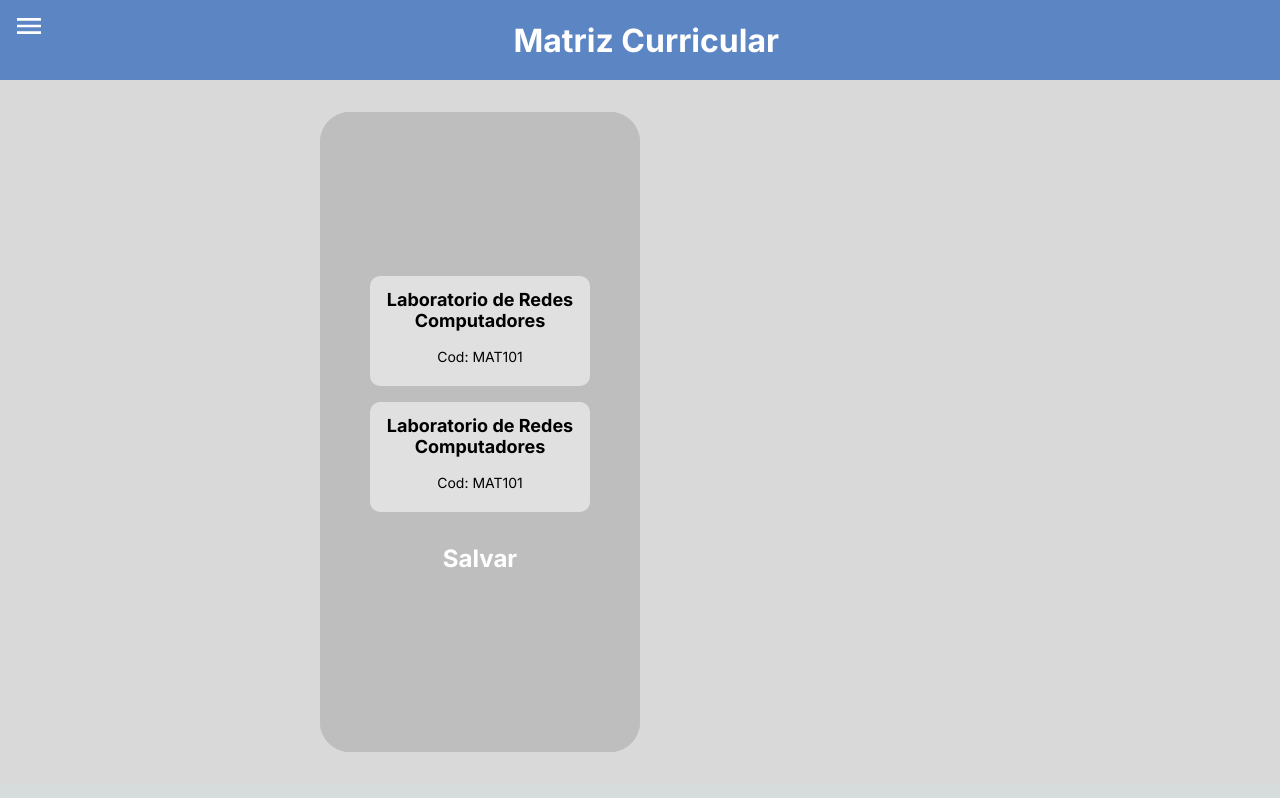
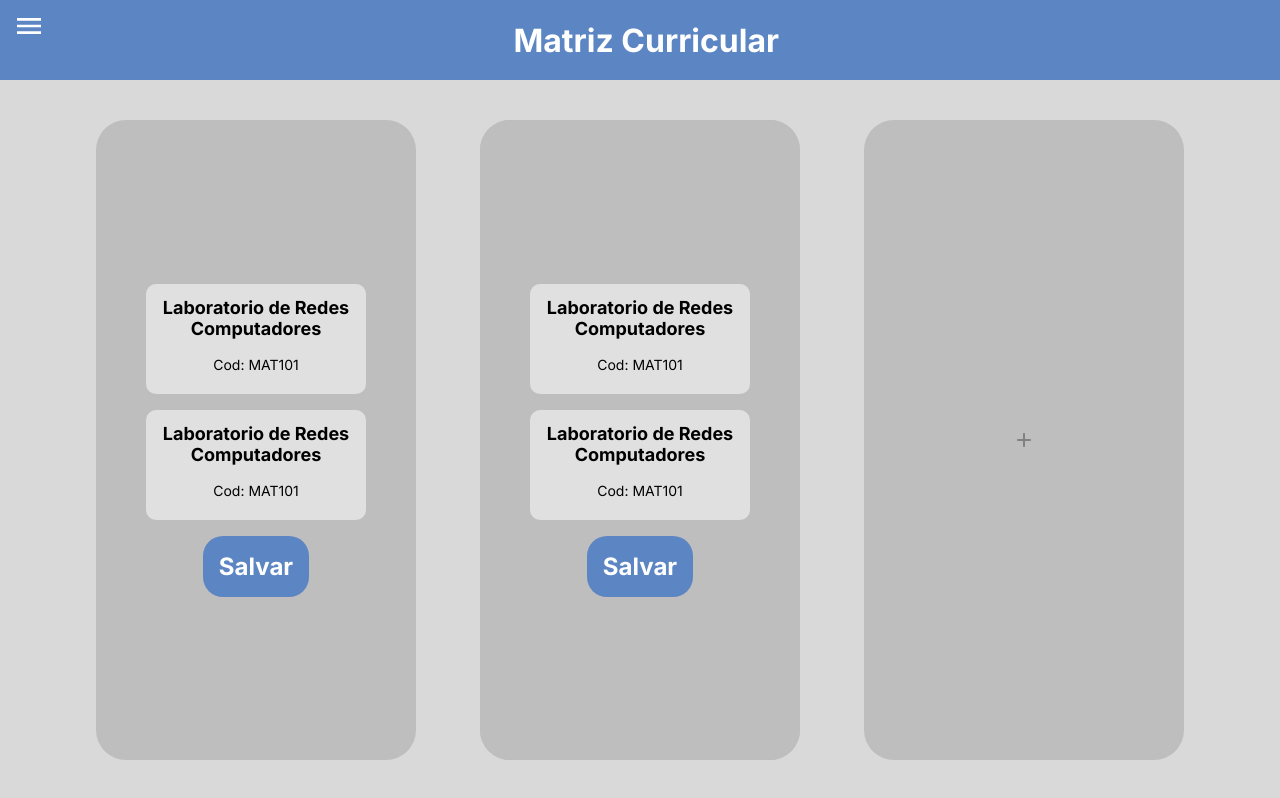
Before and after one commit to Doardot/MatrizCurricular-Frontend, a Next.js app: page /disciplinas in a window 1280 px wide. Built offline with nearby package versions, Linux system fonts and the light colour scheme.

Commit message:
Update Page and Globals
Co-authored-by: Bernardo Müller <BernardoMuller@users.noreply.github.com>
Co-authored-by: Stéfano De Paris Carraro <StefanoDPCarraro@users.noreply.github.com>

```diff
--- a/src/app/disciplinas/page.tsx
+++ b/src/app/disciplinas/page.tsx
@@ -4,6 +4,7 @@ import Header from '@/components/Header';
 import './styles.css';
 import React from 'react';
 import SemesterContainer from '@/components/SemestreContainer';
+import BotaoAdicionar from '@/components/BotaoAdicionar';
 
 export default function Disciplinas() {
 
@@ -22,12 +23,11 @@ export default function Disciplinas() {
         <div className="body">
             <Header />
             <div className="page">
-
                 <div className="cardSemester">
                     <SemesterContainer disciplinas={[disciplinaExemplo, disciplinaExemplo2]} onSave={() => { }} />
+                    <SemesterContainer disciplinas={[disciplinaExemplo, disciplinaExemplo2]} onSave={() => { }} />
+                    <BotaoAdicionar onButtonClick={() => { }} />
                 </div>
-
-
             </div>
         </div>
 
--- a/src/app/disciplinas/styles.css
+++ b/src/app/disciplinas/styles.css
@@ -1,28 +1,25 @@
 .body {
     display: grid;
-    height: 100%;
+    height: 100vh;
     grid-template-columns: 1fr;
     grid-template-rows: 0fr 9fr;
     margin: auto;
-    height: 98vh;
     background-color: rgba(217, 217, 217, 1);
 }
 
 .header {
-    display: grid;
+    display: flex;
     grid-template-columns: 1fr;
 }
 
 .page {
-    grid-row: 2;
-    display: grid;
-    grid-template-columns: 1fr 1fr 1fr 1fr;
-
+    display: flex;
+    align-items: center;
+    justify-content: center;
+    flex-direction: row;
 }
 
 .cardSemester {
-    grid-row: 2;
-    grid-column: 2;
     display: flex;
     background-color: rgba(190, 190, 190, 1);
     border-radius: 30px;
@@ -30,4 +27,5 @@
     height: 40rem;
     align-items: center;
     justify-content: center;
+    gap: 5vw;
 }
--- a/src/app/globals.css
+++ b/src/app/globals.css
@@ -1,4 +1,6 @@
 :root {
+  --light-blue: 92, 133, 195;
+
   --max-width: 1100px;
   --border-radius: 12px;
   --font-mono: ui-monospace, Menlo, Monaco, "Cascadia Mono", "Segoe UI Mono",
```
